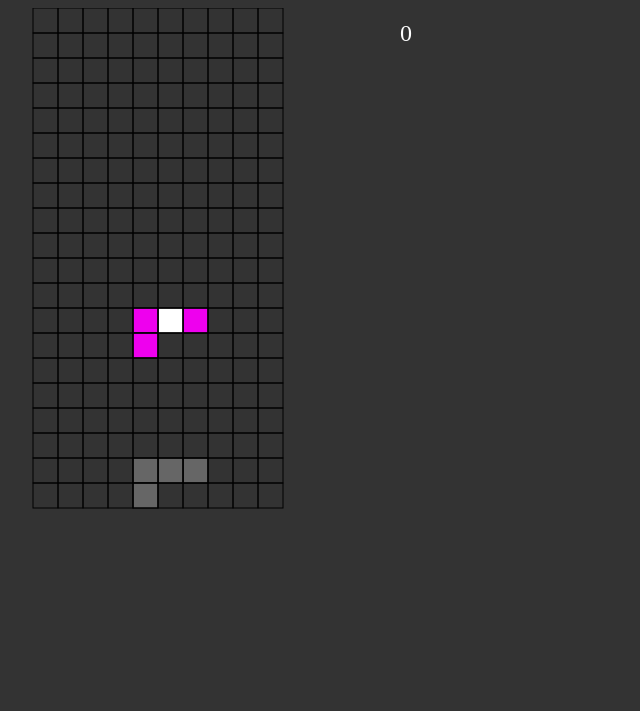
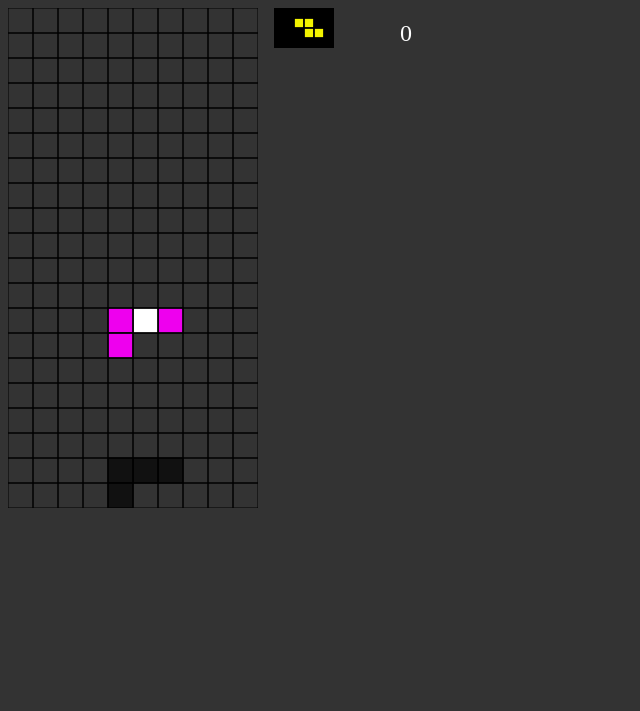
Before and after one commit to jonashw/tetris, a plain HTML site: page 5.html in a window 1280 px wide. Shown: the whole page, without its empty margins (0-640 px from the left). Drawn offline with nearby package versions, Linux system fonts and the light colour scheme.

Commit message:
Pulled all draw* code into BoardGraphic, simplifying it greatly.  Rearranged 5.html.  Preview of next piece, as well as the main board itself, uses BoardGraphic.  It's working!

```diff
--- a/5.html
+++ b/5.html
@@ -8,49 +8,77 @@
 	<script src="Piece.js"></script>
 	<script src="ActivePiece.js"></script>
 	<script src="Board.js"></script>
+	<script src="BoardGraphic.js"></script>
 	<script>
-		var mainctx;
-		var tileSize = 25;
-		var piece;
-		var updateLoop;
-		var drawLoop;
 		var updateDelay = 400;
 		var drawDelay = 20;
-		var updateRuns=false;
+
+		var board = new Board();
+		var previewboard = new Board(6,4);
+
 		var shadow;
+		var activePiece = new ActivePiece(board);
 		var nextPiece = getNextPiece();
 
 		function getNextPiece(){
 			var newpiece = Piece.generateDemoPieces(1)[0];
-			newpiece.x = 6;
-			newpiece.y = 20;
+			newpiece.x = 4;
+			newpiece.y = 3;
 			return newpiece;
 		}
-		function clone(obj){
-			if(obj == null || typeof(obj) != 'object')
-				return obj;
-			var temp = new obj.constructor(); // changed
-			for(var key in obj){
-				temp[key] = clone(obj[key]);
+
+		//driving functions (these continuously run in loops)
+		function update(){
+			if(!activePiece.piece){
+				if(board.canPlacePiece(nextPiece)){
+					var newpiece = clone(nextPiece);
+					newpiece.x = 6;
+					newpiece.y = 20;
+					activePiece.setPiece(newpiece);
+				} else {
+					stopUpdateLoop();
+					alert('I see you filled it up.  Let me see what I can do...');
+					startOver();
+				}
+			} else {
+				if(activePiece.canMoveDown()){
+					activePiece.moveDown();
+				} else {
+					board.absorbPiece(activePiece.piece);
+					activePiece.piece = null;
+				}
 			}
-			return temp;
+			if(!updateLoopRuns) return false;
+			updateLoop = setTimeout(update, updateDelay);
 		}
 
-		var board = new Board();
-		var activePiece = new ActivePiece(board);
-		var rowsClearedDisplay;
+		function draw(){
+			boardGraphic.clear();
+			previewGraphic.clear();
+			if(shadow) boardGraphic.drawPiece(shadow,false);
+			if(activePiece.piece) boardGraphic.drawPiece(activePiece.piece,true);
+			if(nextPiece) previewGraphic.drawPiece(nextPiece,false);
+			boardGraphic.draw();
+			previewGraphic.draw();
+			if(!drawLoopRuns) return false;
+			drawLoop = setTimeout(draw, drawDelay);
+		}
+
 		activePiece.on('new',function(){
 			nextPiece = getNextPiece();
 		});
+
 		activePiece.on('new move rotate',function(){
 			shadow = clone(activePiece.getPiece());
-			shadow.color = "#666666";
+			shadow.color = "#111111";
 			shadow.y += activePiece.getDropDelta();
-			//console.log(shadow);
 		});
+
 		activePiece.on('drop',function(){
 			shadow = null;
 		});
+
+		//UI
 		board.on('clear',function(n){
 			console.log('You cleared ' + n + ' row' + (n>1 ? 's' : '') + '!' + (n==4 ? ' Tetris!' : ''));
 			var total = board.totalRowsCleared;
@@ -58,11 +86,14 @@
 			if(total % 2 == 0) updateDelay *= 0.9;
 		});
 
-
+		var boardGraphic;
+		var previewGraphic;
+		var rowsClearedDisplay;
 		window.onload = function(){
+			boardGraphic = new BoardGraphic(board,document.getElementById("canvas").getContext('2d'),25);
+			previewGraphic = new BoardGraphic(previewboard,document.getElementById("previewcanvas").getContext('2d'),10);
 			rowsClearedDisplay = document.getElementById("rowsCleared");
 			rowsClearedDisplay.innerHTML = board.totalRowsCleared;
-			mainctx = document.getElementById("canvas").getContext('2d');
 			startUpdateLoop();
 			startDrawLoop();
 			$('body').on('keydown',function(e){
@@ -94,6 +125,12 @@
 				}
 			});
 		};
+
+		var updateLoop;
+		var drawLoop;
+		var updateLoopRuns=false;
+		var drawLoopRuns=false;
+		//looping constructs
 		function startUpdateLoop(){
 			updateLoopRuns=true;
 			update();
@@ -103,95 +140,28 @@
 			clearTimeout(updateLoop);
 		}
 		function startDrawLoop(){
-			drawLoop = setInterval(function(){
-				draw();
-			},drawDelay)
+			drawLoopRuns=true;
+			draw();
 		}
 		function stopDrawLoop(){
-			clearInterval(updateLoop);
+			drawLoopRuns=false;
+			clearTimeout(drawLoop);
 		}
 		function startOver(){
+			stopUpdateloop();
 			activePiece.piece=null;
 			board.initRows();
 			startUpdateLoop();
 		}
-		function update(){
-			if(!activePiece.piece){
-				if(board.canPlacePiece(nextPiece)){
-					activePiece.setPiece(nextPiece);
-				} else {
-					stopUpdateLoop();
-					alert('I see you filled it up.  Let me see what I can do...');
-					startOver();
-				}
-			} else {
-				if(activePiece.canMoveDown()){
-					activePiece.moveDown();
-				} else {
-					board.absorbPiece(activePiece.piece);
-					activePiece.piece = null;
-				}
+
+		function clone(obj){
+			if(obj == null || typeof(obj) != 'object')
+				return obj;
+			var temp = new obj.constructor(); // changed
+			for(var key in obj){
+				temp[key] = clone(obj[key]);
 			}
-			if(!updateLoopRuns) return false;
-			updateLoop = setTimeout(update, updateDelay);
-		}
-		function draw(){
-			clear(mainctx);
-			if(shadow) drawPiece(mainctx,shadow,false);
-			if(activePiece.piece) drawPiece(mainctx,activePiece.piece,true);
-			drawBoard(mainctx);
-		}
-
-		function clear(ctx){
-			var c = ctx.canvas;
-			ctx.clearRect(0,0,c.width,c.height);
-		}
-		function drawPiece(ctx,piece,highlightCenter){
-			ctx.save();
-			ctx.fillStyle=piece.color;
-			piece.getVertices().forEach(function(v,i){
-				var c = v[0];
-				var r = v[1];
-				var center = (c == piece.x && r == piece.y);
-				drawTile.call(null, ctx, c, r, center && highlightCenter);
-			});
-			ctx.restore();
-		}
-
-		function drawBoard(ctx){
-			var RC = board.rowCount;
-			for(var r=1; r<=RC; r++){
-				for(var c=1; c<=board.columnCount; c++){
-					var color = board.getAt(c,r);
-					if(color){
-						ctx.save();
-						ctx.fillStyle = color;
-						drawTile(ctx,c,r)
-						ctx.restore();
-					} else {
-						outlineTile(ctx,c,r);
-					}
-				}
-			}
-		}
-
-		function drawTile(ctx,c,r,special){
-			if(special){
-				ctx.save();
-				ctx.fillStyle="#ffffff";
-			}
-			ctx.fillRect(c*tileSize,(board.rowCount - r)*tileSize,tileSize,tileSize);
-			outlineTile(ctx,c,r);
-			if(special){
-				ctx.restore();
-			}
-		}
-
-		function outlineTile(ctx,c,r){
-			ctx.save();
-			ctx.fillStyle="#999999";
-			ctx.strokeRect(c*tileSize,(board.rowCount - r)*tileSize,tileSize,tileSize);
-			ctx.restore();
+			return temp;
 		}
 	</script>
 	<style>
@@ -199,8 +169,11 @@
 			background:#333;
 		}
 		canvas {
-			width:700px;
-			height:700px;
+			float:left;
+		}
+		#previewcanvas {
+			margin-left:1em;
+			background:black
 		}
 		#rowsCleared {
 			color:white;
@@ -212,7 +185,8 @@
 	</style>
 </head>
 <body>
-	<canvas id="canvas" width="700" height="700"></canvas>
+	<canvas id="canvas"></canvas>
+	<canvas id="previewcanvas"></canvas>
 	<div id="rowsCleared"></div>
 </body>
 </html>
--- /dev/null
+++ b/BoardGraphic.js
@@ -0,0 +1,71 @@
+function BoardGraphic(board,ctx,tileSize){
+	this.board = board;
+	this.ctx = ctx;
+	this.tileSize = tileSize || 20;
+	//setup the canvas
+	var c = ctx.canvas;
+	var bw = tileSize * board.columnCount;
+	var bh = tileSize * board.rowCount;
+	c.width = bw;
+	c.style.width = bw + 'px';
+	c.height = bh;
+	c.style.height = bh + 'px';
+}
+BoardGraphic.prototype.clear = function(){
+	var c = this.ctx.canvas;
+	this.ctx.clearRect(0,0,c.width,c.height);
+};
+BoardGraphic.prototype.draw = function(){
+	var ctx = this.ctx;
+	var board = this.board;
+	var RC = board.rowCount;
+	for(var r=1; r<=RC; r++){
+		for(var c=1; c<=board.columnCount; c++){
+			var color = board.getAt(c,r);
+			if(color){
+				ctx.save();
+				ctx.fillStyle = color;
+				this.drawTile(c,r)
+				ctx.restore();
+			} else {
+				this.outlineTile(c,r);
+			}
+		}
+	}
+};
+BoardGraphic.prototype.drawPiece = function(piece,highlightCenter){
+	var ctx = this.ctx;
+	var board = this.board;
+	ctx.save();
+	ctx.fillStyle=piece.color;
+	var self = this;
+	piece.getVertices().forEach(function(v,i){
+		var c = v[0];
+		var r = v[1];
+		var center = (c == piece.x && r == piece.y);
+		self.drawTile(c, r, center && highlightCenter);
+	});
+	ctx.restore();
+};
+BoardGraphic.prototype.drawTile = function(c,r,special){
+	var ctx = this.ctx;
+	var board = this.board;
+	var tileSize = this.tileSize;
+	if(special){
+		ctx.save();
+		ctx.fillStyle="#ffffff";
+	}
+	ctx.fillRect((c-1)*tileSize,(board.rowCount - r)*tileSize,tileSize,tileSize);
+	this.outlineTile(c,r);
+	if(special){
+		ctx.restore();
+	}
+};
+BoardGraphic.prototype.outlineTile = function(c,r){
+	var tileSize = this.tileSize;
+	var ctx = this.ctx;
+	ctx.save();
+	ctx.fillStyle="#999999";
+	ctx.strokeRect((c-1)*tileSize,(this.board.rowCount - r)*tileSize,tileSize,tileSize);
+	ctx.restore();
+};
```
